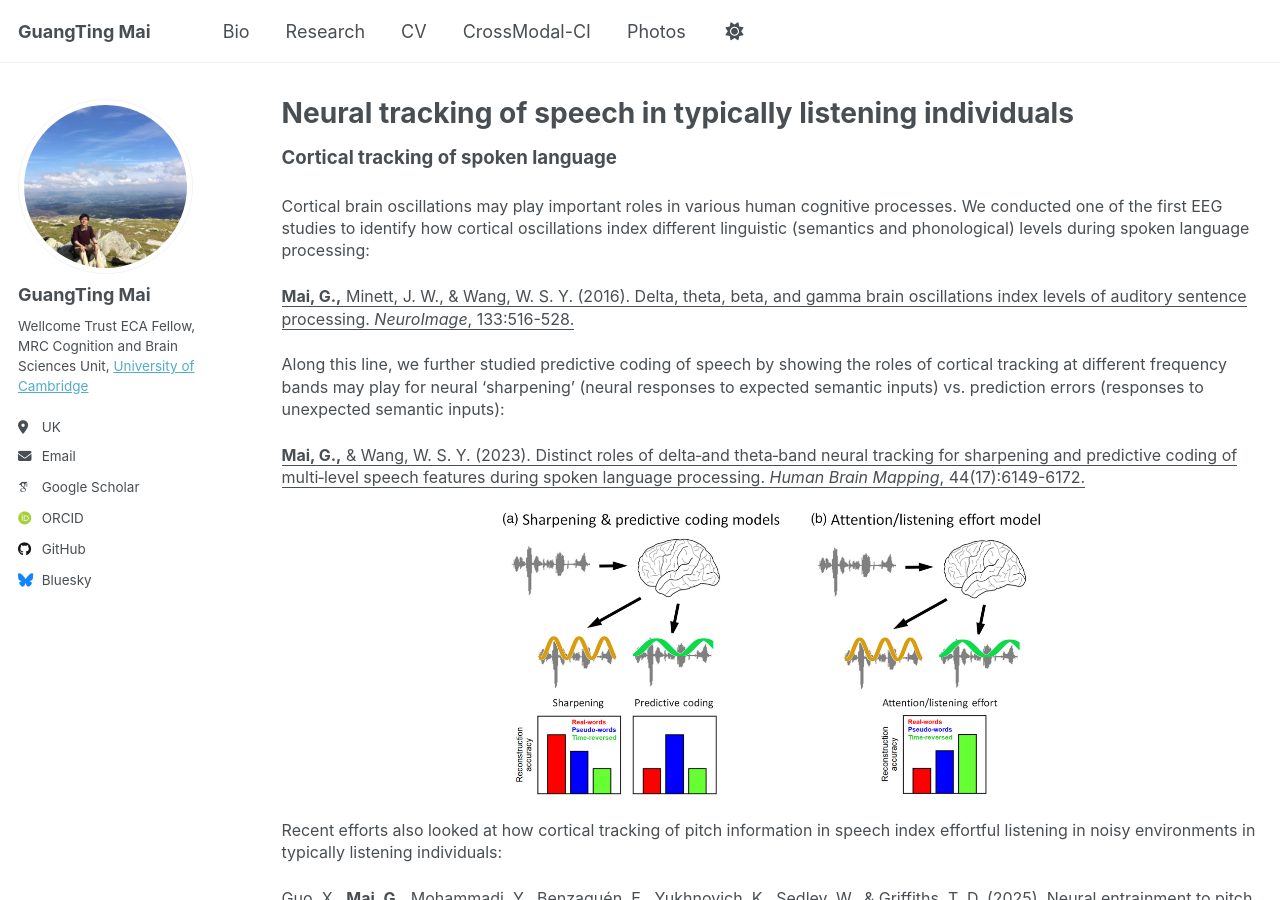
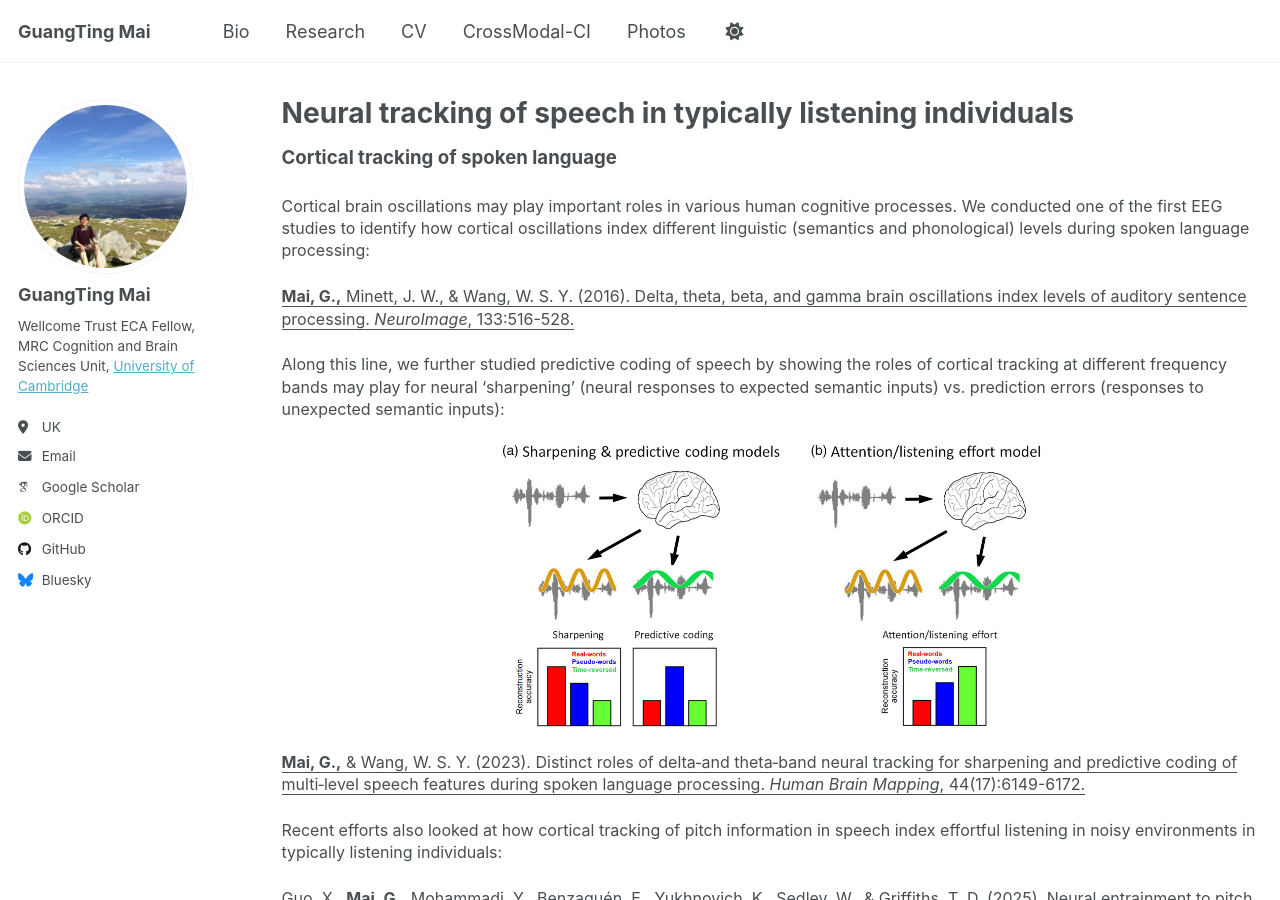
Before and after one commit to guangtingmai/guangtingmai.github.io, a Jekyll site: the page built from _pages/neuraltrack-typical.html, in a window 1280 px wide and 900 px high. Built offline with Jekyll 4.4.1, drawn with Linux system fonts in a browser that asks for light colours; some web fonts are replaced.

Commit message:
Update neuraltrack-typical.html

```diff
--- a/_pages/neuraltrack-typical.html
+++ b/_pages/neuraltrack-typical.html
@@ -12,10 +12,10 @@
 <p><span style="font-size: 12pt;line-height: 1.4;display: block;margin-bottom: 0.1vh">Along this line, we further studied predictive coding of
   speech by showing the roles of cortical tracking at different frequency bands may play for neural ‘sharpening’ (neural responses to expected
   semantic inputs) vs. prediction errors (responses to unexpected semantic inputs):</span></p>
-<p><span style="font-size: 12pt;line-height: 1.4;display: block;margin-bottom: 0.1vh"><u><strong>Mai, G.,</strong> & Wang, W. S. Y. (2023). Distinct roles of delta‐and theta‐band neural tracking for sharpening and predictive coding of multi‐level speech features during spoken language processing. <i>Human Brain Mapping</i>, 44(17):6149-6172.</u></span></p>
 <p align="center">
   <img src="https://guangtingmai.github.io/images/hbm.jpg" width="55%">
 </p>
+<p><span style="font-size: 12pt;line-height: 1.4;display: block;margin-bottom: 0.1vh"><u><strong>Mai, G.,</strong> & Wang, W. S. Y. (2023). Distinct roles of delta‐and theta‐band neural tracking for sharpening and predictive coding of multi‐level speech features during spoken language processing. <i>Human Brain Mapping</i>, 44(17):6149-6172.</u></span></p>
 <p><span style="font-size: 12pt;line-height: 1.4;display: block;margin-bottom: 0.1vh">Recent efforts also looked at how cortical tracking of
   pitch information in speech index effortful listening in noisy environments in typically listening individuals:</span></p>
 <p><span style="font-size: 12pt;line-height: 1.4;display: block;margin-bottom: 0.1vh"><u>Guo, X., <strong>Mai, G.,</strong> Mohammadi, Y., Benzaquén, E., Yukhnovich, K., Sedley, W., & Griffiths, T. D. (2025). Neural entrainment to pitch changes of auditory targets in noise. <i>NeuroImage</i>, 314:121270.</u></span></p>
@@ -25,14 +25,14 @@
   (albeit extra auditory cortical sources) phase-locked response to fundamental frequency of speech known as a potential index for various hearing
   and language-related disorders (e.g., hearing loss, developmental dyslexia, autism). We studied FFR in typical listening by looking at how FFR
   is affected by day-to-day psychophysiological status, e.g., arousal or consciousness, across the adult lifespan:</span></p>
+<p align="center">
+  <img src="https://guangtingmai.github.io/images/neuroimage2019.png" width="35%">
+</p>
 <p><span style="font-size: 12pt;line-height: 1.4;display: block;margin-bottom: 0.1vh"><u><strong>Mai, G.,</strong> Schoof, T., & Howell, P. (2019). Modulation of phase-locked neural responses to speech during different arousal states is age-dependent. <i>NeuroImage</i>, 189:734-744.</u></span></p>
 <p><span style="font-size: 12pt;line-height: 1.4;display: block;margin-bottom: 0.1vh">We also looked at how changes in neural excitability in the
   auditory cortex (via neurostimulation tDCS) led to consequential changes in FFR revealing causal subcortico-cortical interactions for FFR:</span></p>
 <p align="center">
-  <img src="https://guangtingmai.github.io/images/neuroimage2019.png" width="35%">
-</p>
-<p><span style="font-size: 12pt;line-height: 1.4;display: block;margin-bottom: 0.1vh"><u><strong>Mai, G.,</strong> & Howell, P. (2022). Causal relationship between the right auditory cortex and speech-evoked envelope-following response: evidence from combined transcranial stimulation and electroencephalography. <i>Cerebral Cortex</i>, 32(7):1437-1454.</u></span></p>
-<p align="center">
   <img src="https://guangtingmai.github.io/images/cc2022.png" width="85%">
   <br>
 </p>
+<p><span style="font-size: 12pt;line-height: 1.4;display: block;margin-bottom: 0.1vh"><u><strong>Mai, G.,</strong> & Howell, P. (2022). Causal relationship between the right auditory cortex and speech-evoked envelope-following response: evidence from combined transcranial stimulation and electroencephalography. <i>Cerebral Cortex</i>, 32(7):1437-1454.</u></span></p>
```
